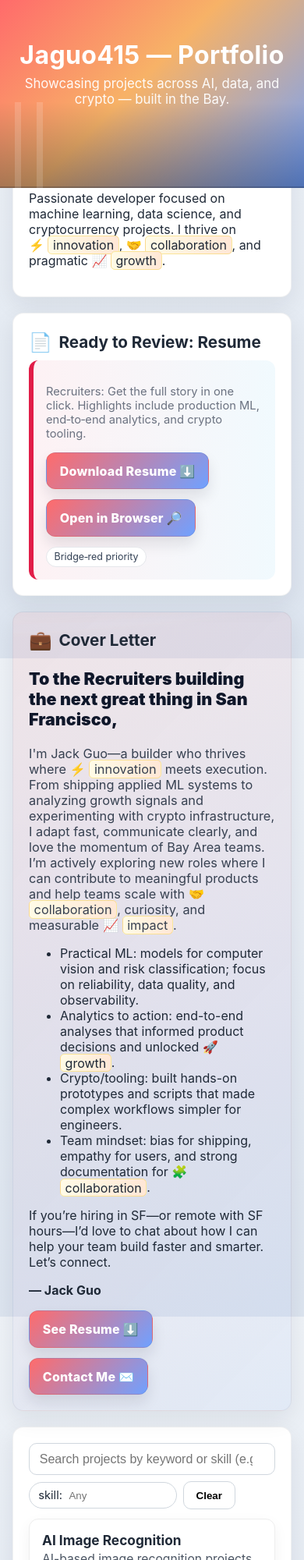
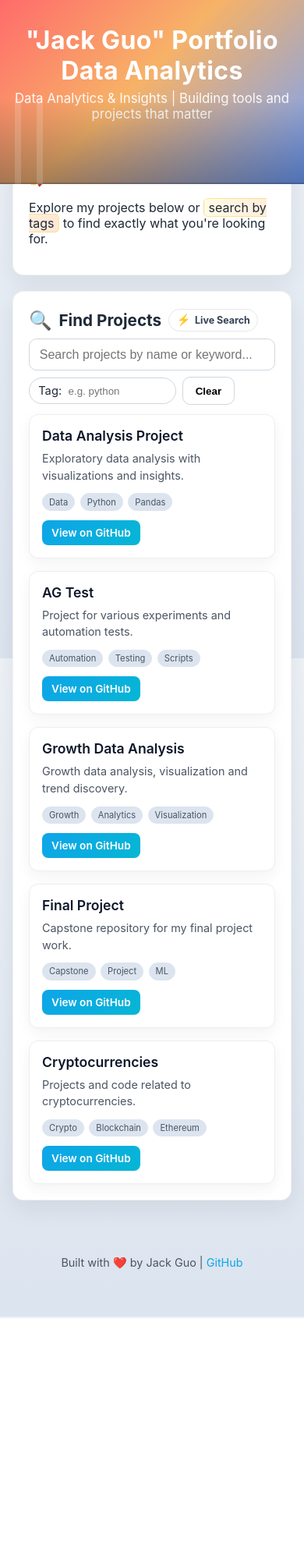
Before and after one commit to Jaguo415/Portfolio, a plain HTML site: page index.html in a window 390 px wide. Shown: the top 2000 px of the page at 78% size. After the commit the page ends 1690 px from the top, so only its background shows below. Drawn offline with Linux system fonts and the light colour scheme.

Commit message:
Update portfolio name to Jack Guo Portfolio Data Analytics

```diff
--- a/index.html
+++ b/index.html
@@ -3,7 +3,7 @@
 <head>
   <meta charset="UTF-8" />
   <meta name="viewport" content="width=device-width, initial-scale=1" />
-  <title>Jack Guo's— Portfolio</title>
+  <title>"Jack Guo" Portfolio Data Analytics</title>
   <style>
     :root {
       --sf-sunset-1:#ff6b6b; --sf-sunset-2:#f7b267; --sf-sunset-3:#70a1ff;
@@ -34,94 +34,51 @@
     .searchbar button:hover{ background:#f3f4f6; }
     .project-list{ display:grid; grid-template-columns: repeat(auto-fill, minmax(240px,1fr)); gap:1rem; }
     .card{ border:1px solid #eee; border-radius:12px; padding:1rem; background:var(--card); box-shadow:0 6px 18px rgba(0,0,0,.05); }
-    .card-title{ font-weight:750; font-size:1.08rem; margin-bottom:.25rem; }
-    .card-desc{ font-size:.98rem; margin:.2rem 0 .55rem; color:var(--ink-soft); }
-    .tags{ display:flex; gap:.35rem; flex-wrap:wrap; }
-    .tag{ font-size:.78rem; background:#eef2ff; color:#334; padding:.25rem .55rem; border-radius:999px; border:1px solid #dbe4ff; }
-    a{ color:var(--link); text-decoration:none; }
-    a.button, button.cta{ display:inline-flex; align-items:center; gap:.5rem; padding:.8rem 1.05rem; border-radius:12px; border:1px solid rgba(15,23,42,.08); background:linear-gradient(135deg,var(--sf-sunset-1),var(--sf-sunset-3)); color:#fff; font-weight:800; letter-spacing:.2px; box-shadow:0 10px 18px rgba(15,23,42,.10); }
-    a.button:hover, button.cta:hover{ transform:translateY(-1px); box-shadow:0 12px 22px rgba(15,23,42,.14); }
-    footer{ margin-top:2rem; background:var(--brand); color:#fff; text-align:center; padding:1rem 0; }
-    .muted{ color:#6b7280; font-size:.92rem; }
-    .hidden{ display:none !important; }
-    .cover{ position:relative; overflow:hidden; background: radial-gradient(1200px 400px at -10% -20%, rgba(255,255,255,.55), transparent 60%), linear-gradient(135deg, rgba(255,107,107,.1), rgba(112,161,255,.08)); }
-    .cover .headline{ font-weight:900; font-size: clamp(1.25rem, 1.4vw + 1rem, 1.7rem); color:#0f172a; }
-    .cover .intro{ font-size:1.02rem; color:#374151; }
-    .cover .sig{ margin-top:1rem; font-weight:700; }
-    .resume-callout{ border-left:6px solid var(--golden-gate); background:linear-gradient(90deg, rgba(225,29,72,.06), rgba(14,165,233,.06)); padding:1rem; border-radius:12px; }
-    .resume-cta-wrap{ display:flex; gap:.8rem; flex-wrap:wrap; align-items:center; }
+    .card:hover{ box-shadow:0 8px 24px rgba(15,23,42,.12); }
+    .card-title{ font-size:1.1rem; font-weight:600; margin:0 0 .5rem; color:var(--brand); }
+    .card-desc{ font-size:.9rem; color:var(--ink-soft); margin-bottom:.75rem; line-height:1.5; }
+    .tags{ display:flex; gap:.4rem; flex-wrap:wrap; margin-bottom:.75rem; }
+    .tag{ font-size:.7rem; padding:.2rem .5rem; border-radius:999px; background:var(--sf-fog-2); color:var(--ink-soft); border:1px solid #dce4ef; }
+    .card a{ display:inline-block; padding:.5rem .75rem; background:linear-gradient(135deg,var(--link),#06b6d4); color:#fff; text-decoration:none; border-radius:8px; font-size:.85rem; font-weight:600; transition:transform .2s, box-shadow .2s; }
+    .card a:hover{ transform:translateY(-2px); box-shadow:0 4px 12px rgba(14,165,233,.3); }
+    footer{ text-align:center; padding:2rem 1rem 3rem; color:var(--ink-soft); font-size:.9rem; }
+    footer a{ color:var(--link); text-decoration:none; }
+    footer a:hover{ text-decoration:underline; }
+    @media(max-width:768px){ header.hero{ padding:2rem 1rem 5rem; } .container{ margin:-3rem auto 1.5rem; } }
   </style>
 </head>
 <body>
   <header class="hero">
-    <h1>Jaguo415 — Portfolio</h1>
-    <p>Showcasing projects across AI, data, and crypto — built in the Bay.</p>
-    <div class="skyline" aria-hidden="true"></div>
+    <h1>"Jack Guo" Portfolio Data Analytics</h1>
+    <p>Data Analytics & Insights | Building tools and projects that matter</p>
+    <div class="skyline"></div>
   </header>
-  <main class="container">
-    <section class="section header-pop">
-      <h2><span class="emoji">🧭</span> About Me</h2>
-      <p>Passionate developer focused on machine learning, data science, and cryptocurrency projects. I thrive on <span class="hooks"><span class="icon">⚡</span><em>innovation</em></span>, <span class="hooks"><span class="icon">🤝</span><em>collaboration</em></span>, and pragmatic <span class="hooks"><span class="icon">📈</span><em>growth</em></span>.</p>
-    </section>
 
-    <section class="section" id="resume">
-      <h2><span class="emoji">📄</span> Ready to Review: Resume</h2>
-      <div class="resume-callout">
-        <p class="muted">Recruiters: Get the full story in one click. Highlights include production ML, end‑to‑end analytics, and crypto tooling.</p>
-        <div class="resume-cta-wrap">
-          <a class="button" href="Jack-Guo-Resume-2.pdf" download target="_blank" rel="noopener">Download Resume ⬇️</a>
-          <a class="button" href="Jack-Guo-Resume-2.pdf" target="_blank" rel="noopener">Open in Browser 🔎</a>
-          <span class="badge">Bridge‑red priority</span>
-        </div>
-      </div>
-    </section>
-
-    <section class="section cover" id="cover-letter">
-      <h2><span class="emoji">💼</span> Cover Letter</h2>
-      <p class="headline">To the Recruiters building the next great thing in San Francisco,</p>
-      <p class="intro">I'm Jack Guo—a builder who thrives where <span class="hooks"><span class="icon">⚡</span><em>innovation</em></span> meets execution. From shipping applied ML systems to analyzing growth signals and experimenting with crypto infrastructure, I adapt fast, communicate clearly, and love the momentum of Bay Area teams. I’m actively exploring new roles where I can contribute to meaningful products and help teams scale with <span class="hooks"><span class="icon">🤝</span><em>collaboration</em></span>, curiosity, and measurable <span class="hooks"><span class="icon">📈</span><em>impact</em></span>.</p>
-      <ul>
-        <li>Practical ML: models for computer vision and risk classification; focus on reliability, data quality, and observability.</li>
-        <li>Analytics to action: end-to-end analyses that informed product decisions and unlocked <span class="hooks"><span class="icon">🚀</span><em>growth</em></span>.</li>
-        <li>Crypto/tooling: built hands-on prototypes and scripts that made complex workflows simpler for engineers.</li>
-        <li>Team mindset: bias for shipping, empathy for users, and strong documentation for <span class="hooks"><span class="icon">🧩</span><em>collaboration</em></span>.</li>
-      </ul>
-      <p>If you’re hiring in SF—or remote with SF hours—I’d love to chat about how I can help your team build faster and smarter. Let’s connect.</p>
-      <p class="sig">— Jack Guo</p>
-      <div class="resume-cta-wrap" style="margin-top:.6rem;">
-        <a class="button" href="#resume">See Resume ⬇️</a>
-        <a class="button" href="#contact">Contact Me ✉️</a>
-      </div>
+  <div class="container">
+    <section class="section hooks">
+      <h2><span class="emoji">🚀</span> Welcome!</h2>
+      <p>Explore my projects below or <em>search by tags</em> to find exactly what you're looking for.</p>
     </section>
 
     <section class="section">
-      <div aria-label="Filter projects" class="searchbar" role="search">
-        <input aria-label="Search projects" id="q" placeholder="Search projects by keyword or skill (e.g., Python, CNN, cryptocurrency)" type="search"/>
-        <span aria-label="Skill filter" class="pill">skill: <input aria-label="Skill" id="skill" placeholder="Any" type="text"/></span>
-        <button id="clearBtn" title="Clear filters" type="button">Clear</button>
-        <span aria-live="polite" class="muted" id="resultCount"></span>
+      <h2><span class="emoji">🔍</span> Find Projects <span class="badge"><span class="emoji">⚡</span>Live Search</span></h2>
+      <div class="searchbar">
+        <input type="search" id="searchInput" placeholder="Search projects by name or keyword..." />
+        <div class="pill">
+          <label for="tagFilter">Tag:</label>
+          <input type="text" id="tagFilter" placeholder="e.g. python" />
+        </div>
+        <button onclick="clearFilters()">Clear</button>
       </div>
       <div class="project-list" id="projectList">
-        <article class="card" data-tags="ai,cnn,vision,python" data-title="AI Image Recognition">
-          <div class="card-title">AI Image Recognition</div>
-          <div class="card-desc">AI-based image recognition projects.</div>
-          <div class="tags"><span class="tag">AI</span><span class="tag">CNN</span><span class="tag">Vision</span><span class="tag">Python</span></div>
-          <a href="https://github.com/Jaguo415/AI_Image_Recognization" rel="noopener" target="_blank">View on GitHub</a>
+        <article class="card" data-tags="data,python,pandas" data-title="Data Analysis Project">
+          <div class="card-title">Data Analysis Project</div>
+          <div class="card-desc">Exploratory data analysis with visualizations and insights.</div>
+          <div class="tags"><span class="tag">Data</span><span class="tag">Python</span><span class="tag">Pandas</span></div>
+          <a href="https://github.com/Jaguo415/Data_Analysis" rel="noopener" target="_blank">View on GitHub</a>
         </article>
-        <article class="card" data-tags="regression,ml,python,pandas" data-title="Housing Prediction">
-          <div class="card-title">Housing Prediction</div>
-          <div class="card-desc">Housing price prediction models and data analysis.</div>
-          <div class="tags"><span class="tag">Regression</span><span class="tag">ML</span><span class="tag">Python</span><span class="tag">Pandas</span></div>
-          <a href="https://github.com/Jaguo415/Housing_Prediction" rel="noopener" target="_blank">View on GitHub</a>
-        </article>
-        <article class="card" data-tags="neural-net,classification,tensorflow,python" data-title="Lending Club Default Neural Net">
-          <div class="card-title">Lending Club Default Neural Net</div>
-          <div class="card-desc">Neural network model for Lending Club loan default prediction.</div>
-          <div class="tags"><span class="tag">Neural Net</span><span class="tag">Classification</span><span class="tag">TensorFlow</span><span class="tag">Python</span></div>
-          <a href="https://github.com/Jaguo415/Lending-Club-Default-Neural-net" rel="noopener" target="_blank">View on GitHub</a>
-        </article>
-        <article class="card" data-tags="automation,testing,scripts" data-title="AG_test">
-          <div class="card-title">AG_test</div>
+        <article class="card" data-tags="automation,testing,scripts" data-title="AG Test">
+          <div class="card-title">AG Test</div>
           <div class="card-desc">Project for various experiments and automation tests.</div>
           <div class="tags"><span class="tag">Automation</span><span class="tag">Testing</span><span class="tag">Scripts</span></div>
           <a href="https://github.com/Jaguo415/AG_test" rel="noopener" target="_blank">View on GitHub</a>
@@ -146,6 +103,38 @@
         </article>
       </div>
     </section>
+  </div>
 
-    <section class="section" id="contact">
-      <h2
+  <footer>
+    <p>Built with ❤️ by Jack Guo | <a href="https://github.com/Jaguo415" rel="noopener" target="_blank">GitHub</a></p>
+  </footer>
+
+  <script>
+    const searchInput = document.getElementById('searchInput');
+    const tagFilter = document.getElementById('tagFilter');
+    const projectList = document.getElementById('projectList');
+    const cards = projectList.querySelectorAll('.card');
+
+    function filterProjects() {
+      const searchTerm = searchInput.value.toLowerCase();
+      const tagTerm = tagFilter.value.toLowerCase();
+      cards.forEach(card => {
+        const title = card.getAttribute('data-title').toLowerCase();
+        const tags = card.getAttribute('data-tags').toLowerCase();
+        const matchesSearch = title.includes(searchTerm) || tags.includes(searchTerm);
+        const matchesTag = !tagTerm || tags.includes(tagTerm);
+        card.style.display = (matchesSearch && matchesTag) ? '' : 'none';
+      });
+    }
+
+    function clearFilters() {
+      searchInput.value = '';
+      tagFilter.value = '';
+      filterProjects();
+    }
+
+    searchInput.addEventListener('input', filterProjects);
+    tagFilter.addEventListener('input', filterProjects);
+  </script>
+</body>
+</html>
```
